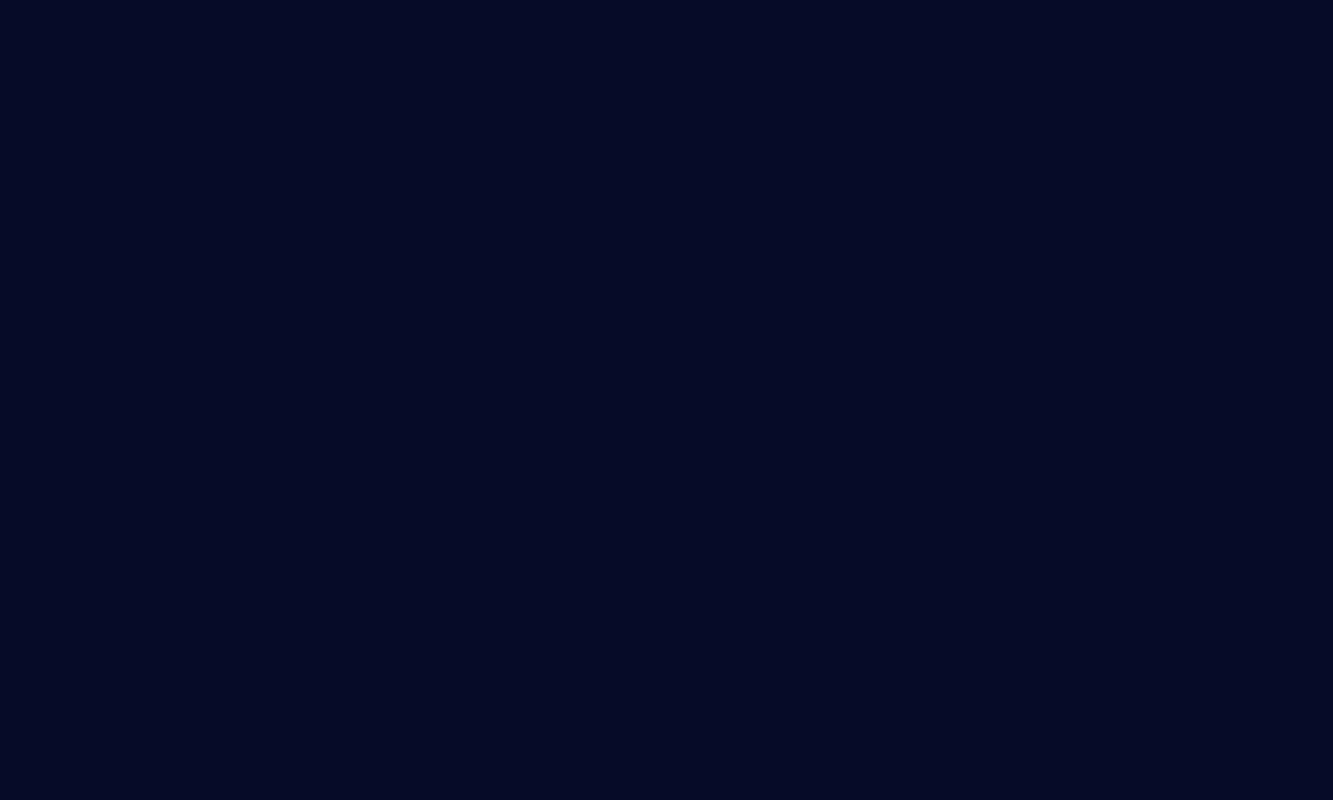
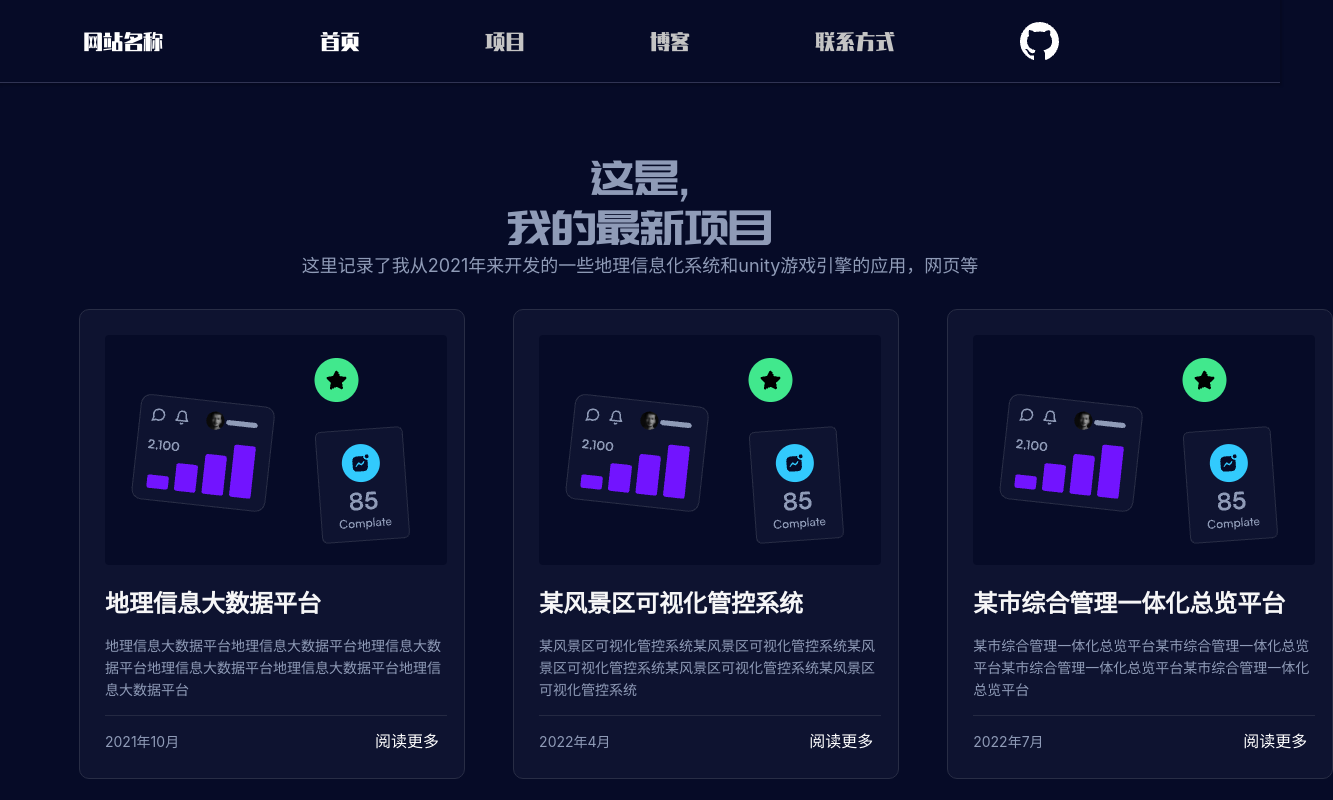
Before and after one commit to drlsxs/mysite, a React (Create React App) app: page /project in a window 1280 px wide. Before the commit this address had no page. Shown: the whole page, 1333 px wide, since content can reach past the window. Built offline with nearby package versions, Linux system fonts and the light colour scheme.

Commit message:
项目页面

```diff
--- a/src/App.js
+++ b/src/App.js
@@ -1,14 +1,18 @@
 import React from 'react';
 import {BrowserRouter as Router, Route, Routes} from 'react-router-dom';
-import Home from './page/Home';
 import GlobalStyle from "./styles/GlobalStyle";
+import Header from "./components/Header";
+import Home from "./page/Home";
+import Project from "./page/Project";;
 
 function App() {
     return (
         <Router>
             <GlobalStyle />
+            <Header />
             <Routes>
                 <Route exact path="/" element={<Home/>}/>
+                <Route exact path="/project" element={<Project/>}/>
             </Routes>
         </Router>
     );
--- a/src/components/Introduce/index.js
+++ b/src/components/Introduce/index.js
@@ -34,17 +34,15 @@ const Detail = styled.div`
   margin-bottom: 30px;
 `;
 
-const Introduce = () => {
+function Introduce(props) {
+    const {header,content} = props.children;
     return (
         <Container>
             <IntroduceWrapper>
-                <div className="welcome">
-                    欢迎，<br />
-                    你好我的名字是杨世林
-                </div>
+                {header}
             </IntroduceWrapper>
             <Detail>
-                我是一名全栈开发人员，拥有五年互联网开发经验，工作主要参与开发一些地理信息相关的数字信息<br /> 化系统，和unity游戏引擎的使用。
+                {content}
             </Detail>
         </Container>
     );
--- a/src/components/Nav/index.js
+++ b/src/components/Nav/index.js
@@ -2,6 +2,7 @@ import React from 'react';
 import styled from "styled-components";
 import {useState} from "react";
 import githubIcon from "../../assets/site/logo-github-filled.png";
+import {Link} from "react-router-dom";
 
 const NavWrapper = styled.div`
     display: flex;
@@ -14,9 +15,13 @@ const NavWrapper = styled.div`
     letter-spacing: 0px;
     text-align: left;
     cursor: pointer;
-    color: rgb(196, 196, 196);
     &.active{
-      color: white;
+      a{
+        color: white;
+      }
+    }
+    a{
+      color: rgb(196, 196, 196);
     }
   }
   img{
@@ -52,7 +57,8 @@ function Nav(props) {
                 <div
                     onClick={()=>setActiveIndex(index)}
                     className={activeIndex === index ? 'active' : ''}
-                    key={nav.path}>{nav.name}
+                    key={nav.path}>
+                    <Link to={nav.path}>{nav.name}</Link>
                 </div>
             ))}
             <img src={githubIcon} alt=""/>
--- /dev/null
+++ b/src/components/ProduceItem/index.js
@@ -0,0 +1,153 @@
+import React from 'react';
+import styled from "styled-components";
+import Cover from "../../assets/site/Blog image.png";
+const ProductItemWrapper = styled.div`
+  /* Card */
+  position: static;
+  width: 33%;
+  box-sizing: border-box;
+  /* Neutral/gray 800 */
+  background: rgb(14, 19, 48);
+  /* Neutral/gray 500 */
+  border: 1px solid rgb(40, 45, 69);
+
+  border-radius:
+          10px;
+
+  /* 自动布局 */
+  display: flex;
+  flex-direction: column;
+  justify-content: flex-start;
+  align-items: flex-start;
+  padding: 25px;
+
+
+  /* Inside Auto Layout */
+  flex: none;
+  order: 0;
+  align-self: stretch;
+  flex-grow: 0;
+  margin: 0px 24px;
+  .cover{
+    img{
+      height: 230px;
+      margin-bottom: 19px;
+    }
+  }
+  .project-name{
+    /* H6 */
+    position: static;
+    width: 342px;
+    /* Heading/H6 */
+    color: rgb(246, 246, 247);
+    font-family: Satoshi;
+    font-size: 24px;
+    font-weight: 700;
+    line-height: 32px;
+    text-align: left;
+
+
+
+    /* 自动布局 */
+    display: flex;
+    flex-direction: column;
+    justify-content: flex-start;
+    align-items: flex-start;
+    padding: 0px;
+
+
+    /* Inside Auto Layout */
+    flex: none;
+    order: 0;
+    align-self: stretch;
+    flex-grow: 0;
+    margin-bottom: 15px;
+  }
+  .project-desc{
+    /* Paragraph/SM */
+    position: static;
+    width: 342px;
+    height: 66px;
+
+
+    /* Paragraph/SM */
+    color: rgb(143, 155, 183);
+    font-family: Inter;
+    font-size: 14px;
+    font-weight: 400;
+    line-height: 22px;
+    letter-spacing: 0%;
+    text-align: left;
+
+
+
+    /* 自动布局 */
+    display: flex;
+    flex-direction: column;
+    justify-content: flex-start;
+    align-items: flex-start;
+    padding: 0px;
+    margin-bottom: 30px;
+    position: relative;
+    &::after{
+      position: absolute;
+      bottom: -15px;
+      content: '';
+      width: 100%;
+      height: 1px;
+      background: #242942;
+    }
+  }
+  .project-info{
+    display: flex;
+    align-items: center;
+    justify-content: space-between;
+    width: 100%;
+    .project-time{
+      /* Paragraph/SM */
+      color: rgb(143, 155, 183);
+      font-family: Inter;
+      font-size: 14px;
+      font-weight: 400;
+      line-height: 22px;
+      text-align: left;
+    }
+    .more{
+      /* Button/RG */
+      color: rgb(255, 255, 255);
+      font-family: Satoshi;
+      font-size: 16px;
+      font-weight: 500;
+      line-height: 16px;
+      text-align: left;
+      cursor: pointer;
+    }
+  }
+
+`
+
+const ProductItem = (props) => {
+    return (
+        <ProductItemWrapper>
+            <div className="cover">
+                <img src={Cover} alt=""/>
+            </div>
+            <div className="project-name">
+                {props.name}
+            </div>
+            <div className="project-desc">
+                {props.desc}
+            </div>
+            <div className="project-info">
+                <div className="project-time">
+                    {props.time}
+                </div>
+                <div className="more">
+                    阅读更多
+                </div>
+            </div>
+        </ProductItemWrapper>
+    );
+};
+
+export default ProductItem;
--- a/src/index.css
+++ b/src/index.css
@@ -4,7 +4,9 @@
   box-sizing: border-box;
 }
 
-
+a{
+  text-decoration: none;
+}
 
 body {
   font-family: -apple-system, BlinkMacSystemFont, 'Segoe UI', 'Roboto', 'Oxygen',
--- a/src/page/Home/index.js
+++ b/src/page/Home/index.js
@@ -47,10 +47,18 @@ const HomePage1 = styled.div`
 
 function Home() {
     return (
-        <div>
-            <Header />
         <HomePage1>
-                <Introduce />
+            <Introduce>
+                {{
+                    header:  <div>
+                        欢迎，<br />
+                        你好我的名字是杨世林
+                    </div>,
+                    content: <div>
+                        我是一名全栈开发人员，拥有五年互联网开发经验，工作主要参与开发一些地理信息相关的数字信息<br /> 化系统，和unity游戏引擎的使用。
+                    </div>
+                }}
+            </Introduce>
             <Container>
                 <BtnWrapper>
                     <Button>下载简历</Button>
@@ -59,7 +67,6 @@ function Home() {
                 <Terminal />
             </Container>
         </HomePage1>
-        </div>
     );
 }
 
--- /dev/null
+++ b/src/page/Project/index.js
@@ -0,0 +1,58 @@
+import React from 'react';
+import styled from "styled-components";
+import Introduce from "../../components/Introduce";
+import ProduceItem from "../../components/ProduceItem";
+import {Container} from "../../styles/media";
+
+const ProjectWrapper = styled.div`
+    .wrap{
+      display: flex;
+    }
+`;
+
+const Project = () => {
+    const detail = "";
+    const productList = [
+        {
+            name: '地理信息大数据平台',
+            desc: '地理信息大数据平台地理信息大数据平台地理信息大数据平台地理信息大数据平台地理信息大数据平台地理信息大数据平台',
+            time: '2021年10月',
+        },
+        {
+            name: '某风景区可视化管控系统',
+            desc: '某风景区可视化管控系统某风景区可视化管控系统某风景区可视化管控系统某风景区可视化管控系统某风景区可视化管控系统',
+            time: '2022年4月',
+        },
+        {
+            name: '某市综合管理一体化总览平台',
+            desc: '某市综合管理一体化总览平台某市综合管理一体化总览平台某市综合管理一体化总览平台某市综合管理一体化总览平台',
+            time: '2022年7月',
+        },
+    ];
+    return (
+        <ProjectWrapper>
+            <Introduce>
+                {{
+                    header: <div>
+                        这是, <br/>
+                        我的最新项目
+                    </div>,
+                    content: <div>
+                        这里记录了我从2021年来开发的一些地理信息化系统和unity游戏引擎的应用，网页等
+                    </div>
+                }}
+            </Introduce>
+            <Container>
+               <div className="wrap">
+                   {
+                       productList.map(product => {
+                           return <ProduceItem name={product.name} desc={product.desc} time={product.time}/>
+                       })
+                   }
+               </div>
+            </Container>
+        </ProjectWrapper>
+    );
+};
+
+export default Project;
```
Also changed, not shown: src/assets/site/Blog image.png (added). Lines whose indentation alone changed are shown as unchanged.
